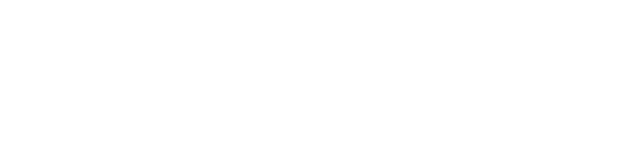
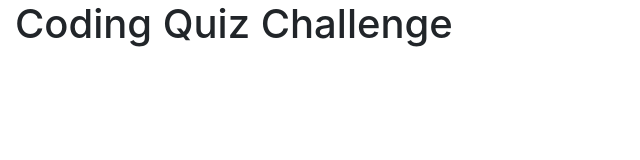
Before and after one commit to jar-codes/04_api_quiz, a plain HTML site: page index.html in a window 1280 px wide. Shown: the whole page, without its empty margins (0-640 px from the left). Drawn offline with nearby package versions, Linux system fonts and the light colour scheme.

Commit message:
Created JavaScript pseudocode and an html heading.

```diff
--- a/index.html
+++ b/index.html
@@ -8,6 +8,12 @@
 
 </head>
 <body>
+    <!--Figure out how to center this.-->
+
+    <header class="container-fluid">
+        <h1 class="welcome">Coding Quiz Challenge</h1>
+        </header>
+
 
     <script src = "./quiz.js"></script>
 </body>
```
Also changed, not shown: quiz.js (+16 -0 lines).
